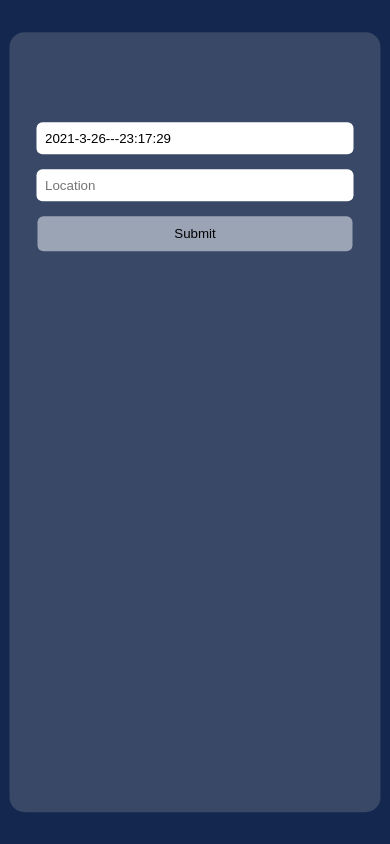
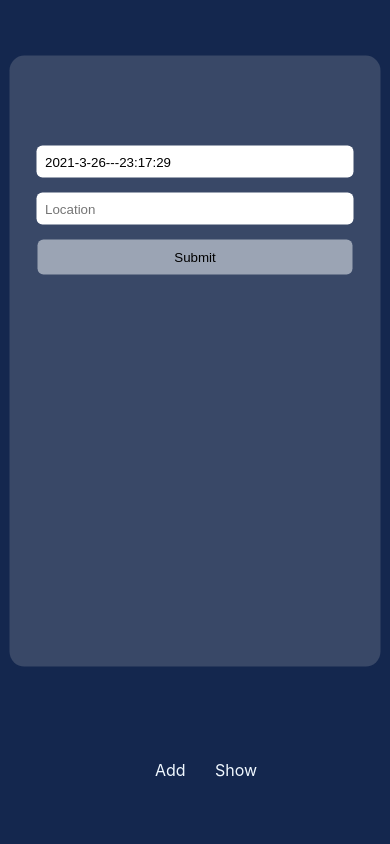
Before and after one commit to Cryptec/supplychain-frontend, a React (Create React App) app: page /#/ in a window 390 px wide. Built offline with nearby package versions, Linux system fonts and the light colour scheme.

Commit message:
update layout

```diff
--- a/package.json
+++ b/package.json
@@ -4,6 +4,7 @@
   "version": "0.1.0",
   "private": true,
   "dependencies": {
+    "@material-ui/core": "^4.11.3",
     "@testing-library/jest-dom": "^5.11.4",
     "@testing-library/react": "^11.1.0",
     "@testing-library/user-event": "^12.1.10",
--- a/src/App.css
+++ b/src/App.css
@@ -8,7 +8,7 @@
   margin-top: 80px;
 }
 .submitbox {
-  background-color: #394867;
+  background-color: var(--secondary);
   text-align: center;
   position: absolute;
   top: 50%;
@@ -39,7 +39,7 @@
   border-radius: 6px;
   border: none;
   cursor: pointer;
-  background-color: #9ba4b4;
+  background-color: var(--primary-light);
 }
 .submitButton:hover {
   background-color: #8895aa;
@@ -49,9 +49,9 @@
 .submitbox {
   position: absolute;
   -ms-transform: translate(-50%, -50%);
-  transform: translate(-50%, -50%);
+  transform: translate(-50%, -60%);
   width: 90vw;
-  height: 90vh;
+  height: 70vh;
   padding: 10px;
   font-size: calc(10px + 2vmin);
   color: white;
--- a/src/components/navigation.js
+++ b/src/components/navigation.js
@@ -22,9 +22,10 @@ export default function Navigation() {
 
                 <div>
 
-                    <Link to="/" className="NavbarIcon1" > Add </Link>
+                    <Link to="/" className="NavbarIcon1" >Add </Link>
 
-                    <Link to="/timeline" className="NavbarIcon2" >Show</Link>
+
+                    <Link to="/timeline" className="NavbarIcon2" >Show </Link>
 
                 </div>
 
--- a/src/css/navigation.css
+++ b/src/css/navigation.css
@@ -12,3 +12,21 @@
     margin-top: calc(46vh + 25px);
     padding: 10px;
 }
+
+@media (max-width: 500px) {
+.NavbarIcon1 {
+    margin-top: 90vh;
+    padding: 0px;
+    margin-left: -40px;
+}
+.NavbarIcon2 {
+    margin-top: 90vh;
+    padding: 0px;
+    margin-left: 20px;
+}
+.navBlock {
+    text-align: center;
+
+}
+
+}
```
Also changed, not shown: 2 other files (tests, documents, lock files or other folders).
